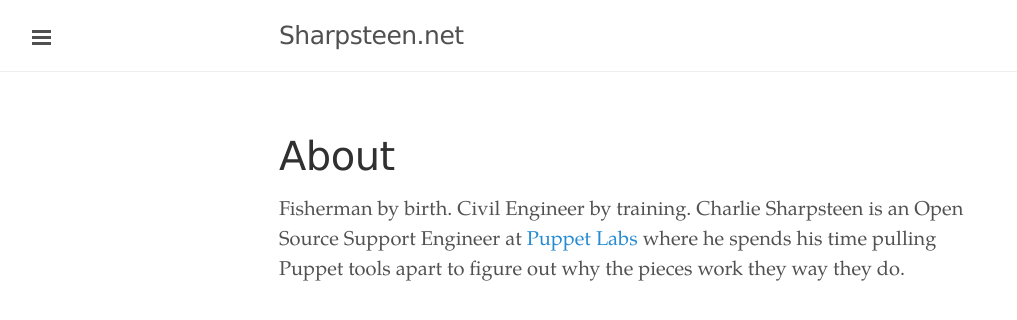
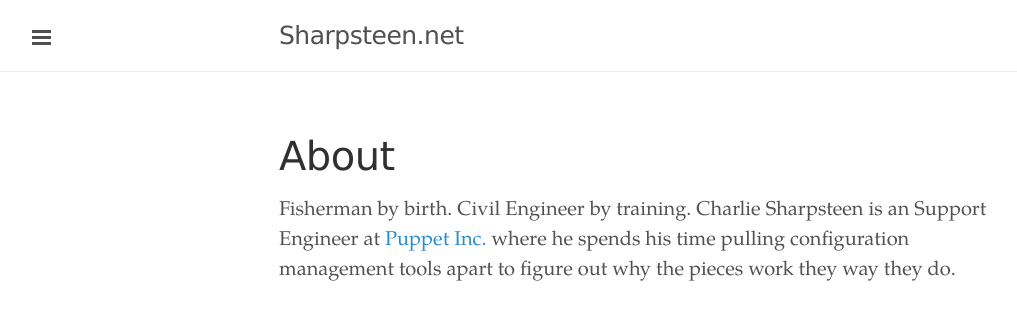
Before and after one commit to Sharpie/sharpsteen.net, a Jekyll site: the page built from about.md, in a window 1280 px wide. Shown: the top 320 px of the page, without its empty margins (1-1018 px from the left). Built offline with Jekyll 4.4.1, drawn with Linux system fonts in a browser that asks for light colours; Markdown is read by kramdown in place of the engine named in the settings.

Commit message:
Update Puppet contact info on About page

```diff
--- a/about.md
+++ b/about.md
@@ -5,6 +5,8 @@ title: About
 
 Fisherman by birth.
 Civil Engineer by training.
-Charlie Sharpsteen is an Open Source Support Engineer at [Puppet Labs][puppet] where he spends his time pulling Puppet tools apart to figure out why the pieces work they way they do.
+Charlie Sharpsteen is an Support Engineer at [Puppet Inc.][puppet] where he
+spends his time pulling configuration management tools apart to figure out why
+the pieces work they way they do.
 
-  [puppet]: http://puppetlabs.com
+  [puppet]: https://puppet.com
```
